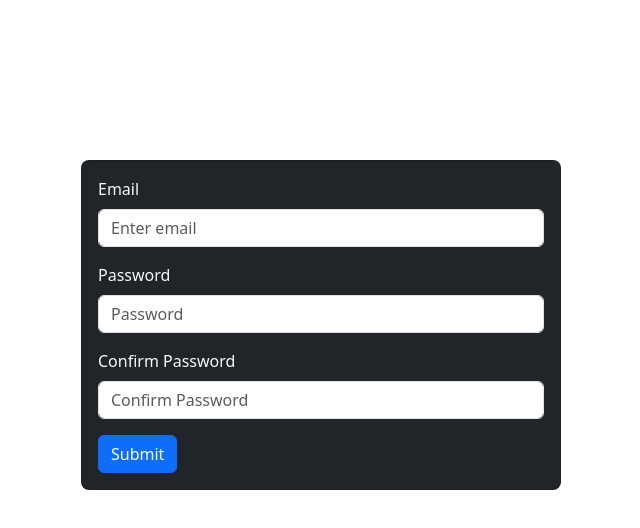
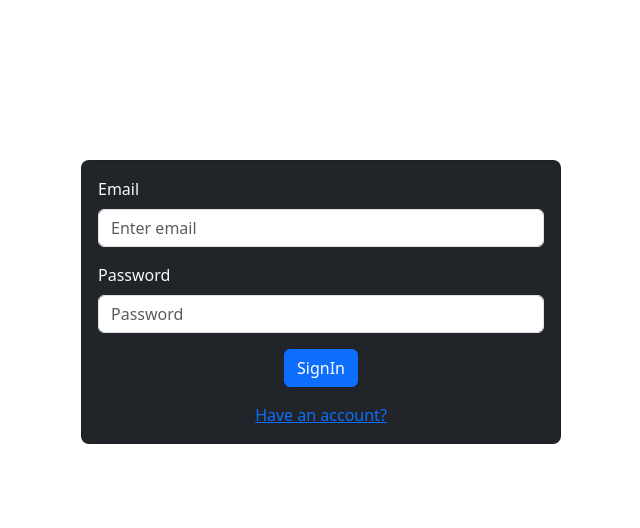
Before and after one commit to Jonathan5511/mail-box, a React (Create React App) app: page /login in a window 1280 px wide. Shown: the top 528 px of the page, without its empty margins (331-971 px from the left). Built offline with nearby package versions, Linux system fonts and the light colour scheme.

Commit message:
Login Screen

```diff
--- a/src/App.js
+++ b/src/App.js
@@ -1,11 +1,19 @@
 import { Route, Switch } from "react-router-dom/cjs/react-router-dom";
 import Signup from "./pages/Signup";
+import Login from "./pages/Login";
+import Welcome from "./pages/Welcome";
 
 function App() {
   return (
     <Switch>
-      <Route path='/'>
+      <Route path='/' exact>
         <Signup/>
+      </Route>
+      <Route path='/login'>
+        <Login/>
+      </Route>
+      <Route path='/welcome'>
+        <Welcome/>
       </Route>
     </Switch>
   );
--- /dev/null
+++ b/src/pages/Login.js
@@ -0,0 +1,69 @@
+import { useRef } from "react";
+import { Container,Card,Form,Button } from "react-bootstrap";
+import { NavLink, useHistory } from "react-router-dom/cjs/react-router-dom";
+
+const Login = props =>{
+    const emailInputRef = useRef()
+    const passwordInputRef = useRef()
+    const history = useHistory()
+
+    const onSubmitHandler=event=>{
+        event.preventDefault();
+        const enteredEmail = emailInputRef.current.value
+        const enteredPassword = passwordInputRef.current.value
+        if(enteredEmail.trim().length === 0 || enteredPassword.trim().length===0){
+            alert('Please enter all details!!')
+            return;
+        }
+        fetch('https://identitytoolkit.googleapis.com/v1/accounts:signInWithPassword?key=AIzaSyBtqAksUMVQaM5s-MzgcY17TKDUIkNN9b8',{
+            method:'POST',
+            body:JSON.stringify({
+                email:enteredEmail,
+                password:enteredPassword,
+                returnSecureToken:true
+            })
+        }).then(res=>{
+            if(res.ok){
+                return res.json()
+            }else{
+                return res.json().then(data=>{
+                    let errorMessage='SignIn failed!!'
+                    if(data && data.error && data.error.message){
+                        errorMessage=data.error.message
+                    }
+                    throw new Error(errorMessage)
+                })
+            }
+        }).then(data=>{
+            history.replace('/welcome')
+        }).catch(err=>{
+            alert(err.message)
+        })
+    }
+
+    return (
+            <Container style={{margin:'10rem', marginLeft:'25rem'}}>
+            <Card className="p-3 bg-dark text-light " style={{ borderRadius:'0.5rem',width: '30rem' }}>
+                <Form onSubmit={onSubmitHandler}>
+                    <Form.Group className="mb-3 " controlId="formGroupEmail">
+                        <Form.Label>Email</Form.Label>
+                        <Form.Control type="email" placeholder="Enter email" ref={emailInputRef}/>
+                    </Form.Group>
+                    <Form.Group className="mb-3" controlId="formGroupPassword">
+                        <Form.Label>Password</Form.Label>
+                        <Form.Control type="password" placeholder="Password" ref={passwordInputRef}/>
+                    </Form.Group>
+                    <div style={{textAlign:"center"}} className="mb-3">
+                        <Button variant="primary" type="submit">SignIn</Button>
+                    </div>
+                </Form>
+                <div style={{textAlign:"center"}}>
+                    <NavLink to='/'>Have an account?</NavLink>
+                </div>
+            </Card>
+        </Container>
+
+    )
+}
+
+export default Login;
--- a/src/pages/Signup.js
+++ b/src/pages/Signup.js
@@ -1,17 +1,18 @@
 import { useRef } from "react";
 import { Button, Card, Container, Form } from "react-bootstrap";
+import { NavLink, useHistory } from "react-router-dom/cjs/react-router-dom";
 
 const Signup = props =>{
     const emailInputRef = useRef()
     const passwordInputRef = useRef()
     const cpasswordInputRef = useRef()
+    const history = useHistory()
 
     const onSubmitHandler=event=>{
         event.preventDefault()
         const enteredEmail = emailInputRef.current.value
         const enteredPassword = passwordInputRef.current.value
         const enteredCpassword =cpasswordInputRef.current.value
-        console.log(enteredEmail)
         if(enteredEmail.trim().length === 0 || enteredPassword.trim().length===0){
             alert('Please enter all detials!!')
             return;
@@ -39,6 +40,7 @@ const Signup = props =>{
                 }
             }).then(data=>{
                 console.log('Signed In')
+                history.replace('/welcome')
             }).catch(err=>{
                 alert(err.message)
             })
@@ -67,8 +69,13 @@ const Signup = props =>{
                         <Form.Label>Confirm Password</Form.Label>
                         <Form.Control type="password" placeholder="Confirm Password" ref={cpasswordInputRef}/>
                     </Form.Group>
-                    <Button variant="primary" type="submit">Submit</Button>
+                    <div style={{textAlign:"center"}} className="mb-3">
+                        <Button stylevariant="primary" type="submit">Submit</Button>
+                    </div>
                 </Form>
+                <div style={{textAlign:"center"}}>
+                    <NavLink to='/login'>Don't have an account?</NavLink>
+                </div>
             </Card>
         </Container>
 
--- /dev/null
+++ b/src/pages/Welcome.js
@@ -0,0 +1,7 @@
+const Welcome=props=>{
+    return(
+        <header>Welcome to Mailbox</header>
+    )
+}
+
+export default Welcome;
```
